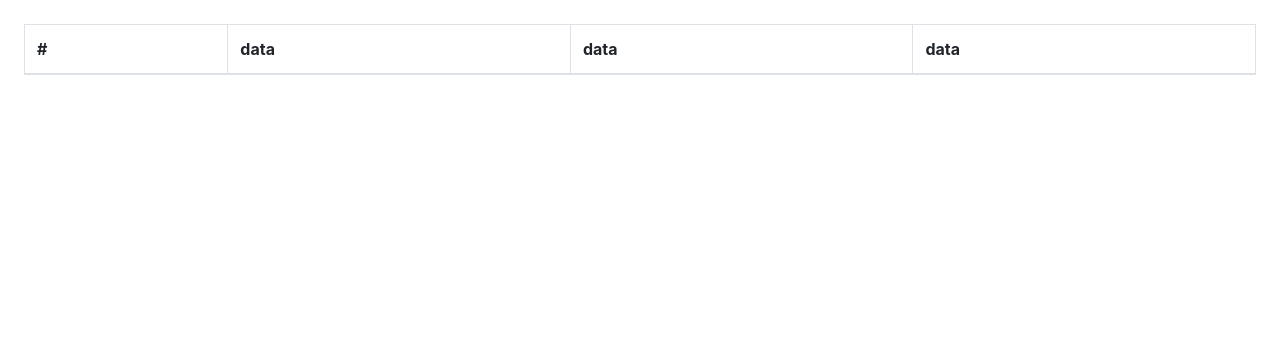
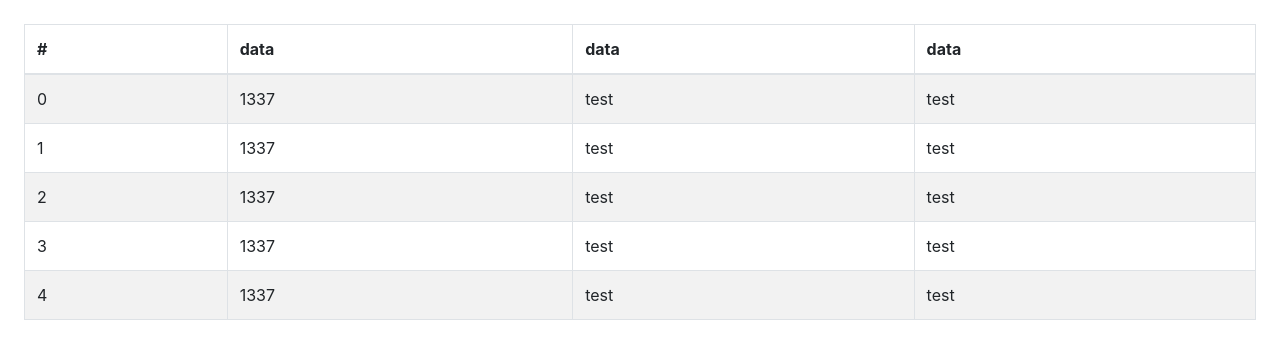
Before and after one commit to jacobzipper/irsacms, a React (Create React App) app in the folder client/: page / in a window 1280 px wide. Shown: the top 358 px of the page. Built offline with nearby package versions, Linux system fonts and the light colour scheme.

Commit message:
table test

```diff
--- a/client/src/App.js
+++ b/client/src/App.js
@@ -15,7 +15,7 @@ class UserRow extends React.Component {
   // TODO: <tr> needs onClick()
   render() {
     return (
-      <tr onClick={() => alert('Click!!')}>
+      <tr onClick={() => alert("Click!!")}>
         <td> {this.props.value} </td>
         <td> {this.data.id} </td>
         <td> {this.data.name} </td>
@@ -39,7 +39,7 @@ class UserTable extends React.Component {
           <th>data</th>
         </thead>
         <tbody>
-          {this.phRow.keys().map(index => (
+          {Array.from(this.phRow.keys()).map(index => (
             <UserRow value={index} />
           ))}
         </tbody>
```
